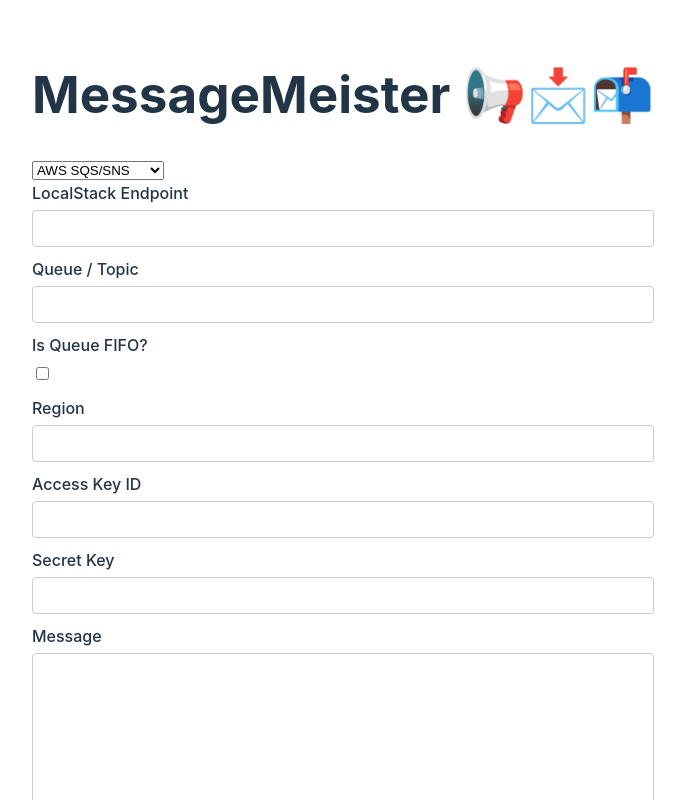
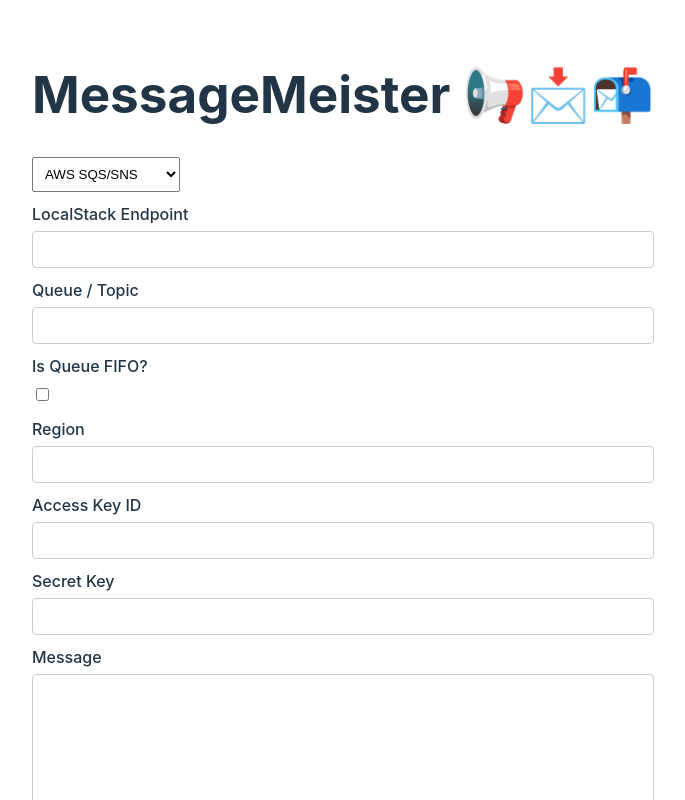
Before and after one commit to sfitz42/message-meister, a React (Vite) app: page / in a window 1280 px wide. Shown: the top 800 px of the page, without its empty margins (297-982 px from the left). Built offline with nearby package versions, Linux system fonts and the light colour scheme.

Commit message:
Create select component

```diff
--- a/package.json
+++ b/package.json
@@ -1,6 +1,6 @@
 {
   "name": "message-meister",
-  "version": "0.1.0",
+  "version": "0.2.0",
   "type": "module",
   "scripts": {
     "dev": "vite",
--- a/src/App.tsx
+++ b/src/App.tsx
@@ -3,6 +3,7 @@
 import { Footer } from './components/Footer/Footer'
 import { AwsSender } from './forms/Aws/AwsSender'
 import { ServiceBusSender } from './forms/ServiceBus/ServiceBusSender'
+import { SelectList } from './components/SelectList/SelectList'
 
 enum MessageBroker {
   Aws = "AWS SQS/SNS",
@@ -23,10 +24,7 @@
       <h1>MessageMeister 📢📩📬</h1>
 
       <div className="card">
-        <select value={broker} onChange={handleProviderChange}>
-          <option value={MessageBroker.Aws}>{MessageBroker.Aws}</option>
-          <option value={MessageBroker.ServiceBus}>{MessageBroker.ServiceBus}</option>
-        </select>
+        <SelectList name="provider" options={Object.values(MessageBroker)} onChange={handleProviderChange} />
 
         {broker === MessageBroker.Aws && <AwsSender />}
         {broker === MessageBroker.ServiceBus && <ServiceBusSender />}
--- /dev/null
+++ b/src/components/SelectList/SelectList.css
@@ -0,0 +1,3 @@
+.input-group select {
+  padding: 8px;
+}
--- /dev/null
+++ b/src/components/SelectList/SelectList.tsx
@@ -0,0 +1,21 @@
+import './SelectList.css'
+
+type SelectListProps = {
+  name: string
+  options: string[]
+  onChange: (event: React.ChangeEvent<HTMLSelectElement>) => void
+}
+
+export function SelectList({ name, options, onChange }: SelectListProps) {
+  return (
+    <div className="input-group">
+      <select id={name} name={name} onChange={onChange}>
+        {options.map(option => (
+          <option key={option} value={option}>
+            {option}
+          </option>
+        ))}
+      </select>
+    </div>
+  )
+}
```
